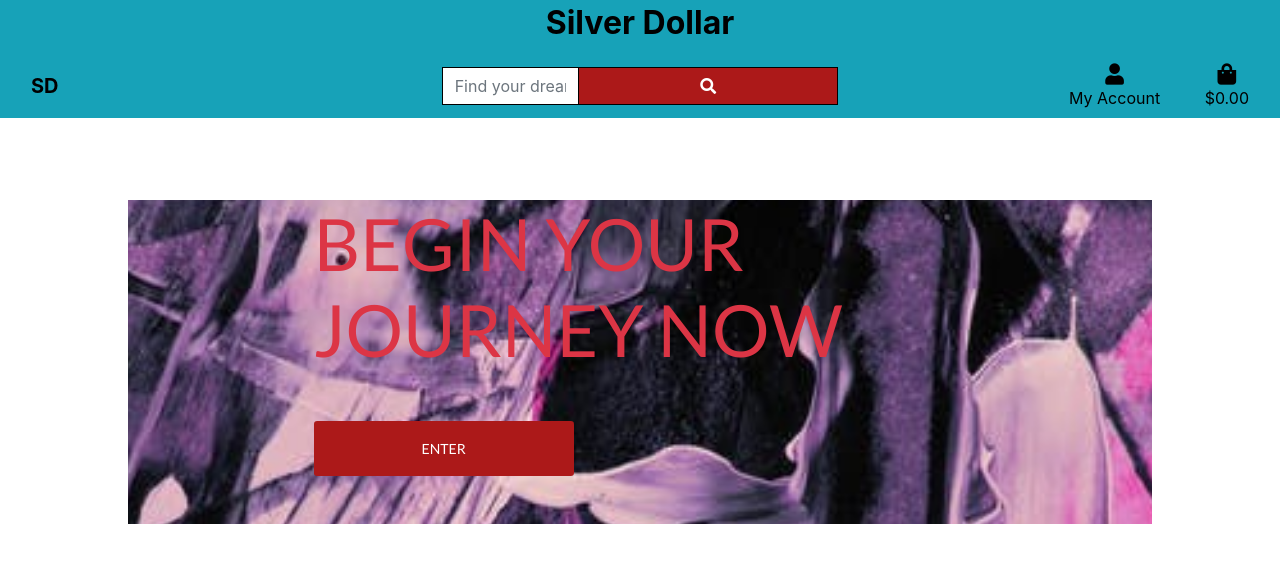
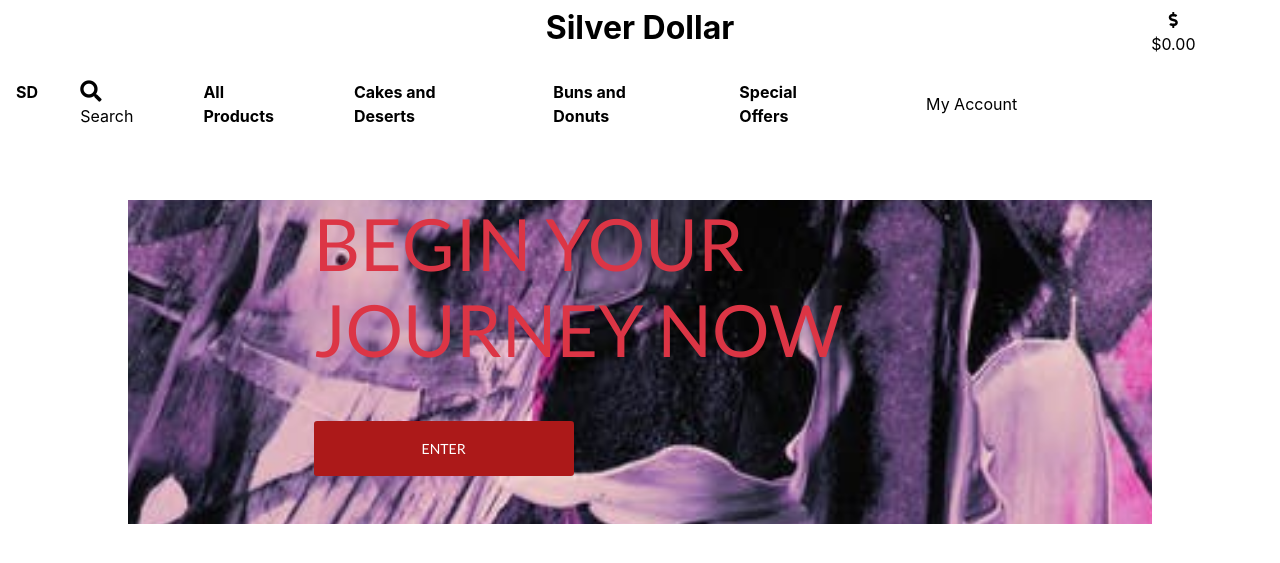
Before and after one commit to johnston9/la-donut, a Django app: page / in a window 1280 px wide. Shown: the top 563 px of the page. Run offline with Django 3.2, Linux system fonts and the light colour scheme; some libraries are stand-ins or nearby versions.

Commit message:
First nav/header version

```diff
--- a/home/templates/home/index.html
+++ b/home/templates/home/index.html
@@ -10,8 +10,8 @@
 {% endblock %}
 
 {% block content %}
-    <div class="container home-container h-100">
-        <div class="row h-100">
+    <div class="container home-container w-100 h-100">
+        <div class="row h-100 my-0">
             <div class="col-8 offset-2 my-auto">
                 <h2 class="display-3 upper text-danger">
                     Begin Your Journey Now
--- a/static/css/base.css
+++ b/static/css/base.css
@@ -51,6 +51,8 @@ html {
     color: white;
 }
 
+/*--colors--*/
+
 .text-black {
     color: #000 !important;
 }
@@ -58,6 +60,15 @@ html {
 .border-black {
     border: 1px solid black !important;
 }
+
+.text-gold {
+    color: rgb(255,215,0);
+}
+
+.bg-gold {
+    background-color: rgb(255,215,0);
+}
+
 
 /* -------------------------------- Media Queries */
 
--- a/templates/base.html
+++ b/templates/base.html
@@ -48,28 +48,47 @@
 <body>
 
     <header class="container-fluid fixed-top">
-        <!--top nav-->
-        <div id="topnav" class="row d-none bg-info d-lg-flex">
-            <div class="col">
-        <!--main title-->
+        <!--name row-->
         <div class="row">
-            <div class="col my-auto py-1 text-center">
+            <!--name-->
+            <div class="col-8 offset-2 my-auto py-1 text-center">
                 <h2 class="name text-black"><strong>Silver Dollar</strong></h2>
             </div>
+            <!--total-->
+            <div class="col-2">
+                <a class="{% if grand_total %}text-gold font-weight-bold{% else %}text-black{% endif %} nav-link" href="">
+                    <div class="text-center">
+                        <i class="fas fa-dollar-sign"></i>
+                        <p class="my-0">
+                            {% if grand_total %}
+                                ${{ grand_total|floatformat:2 }}
+                            {% else %}
+                                $0.00
+                            {% endif %}
+                        </p>
+                    </div>
+                </a>
         </div>
 
+        <!--bottom row-->
         <div class="row">
             <!--logo-->
-            <div class="col-lg-4 my-auto py-lg-0 text-left">
-                <a href="{% url 'home' %}" class="nav-link logo-link">
-                    <h5 class="logo-font text-black my-0"><strong>SD</strong></h5>
+            <div class="col-4 col-lg-2 my-auto py-lg-0">
+                <div class="float-left">
+                <a href="{% url 'home' %}" class="nav-link">
+                    <p class="text-black my-0"><strong>SD</strong></p>
                 </a>
                 </div>
             <!--search form-->
-            <div class="col-lg-4 my-auto py-lg-0">
+                <div class="float-right">
+                <a class="text-black nav-link" href="#" id="mobile-search" data-toggle="dropdown" aria-haspopup="true" aria-expanded="false">
+                        <div><i class="fas fa-search fa-lg"></i></div>
+                        <p class="my-0">Search</p>
+                </a>
+                <div class="dropdown-menu border-0 w-100 p-3 rounded-0 my-0" aria-labelledby="mobile-search">
                 <form method="GET" action="">
                     <div class="input-group w-100">
-                        <input class="form-control border border-black rounded-0" type="text" name="q" placeholder="Find your dream">
+                        <input class="form-control border border-black rounded-0" type="text" name="q" placeholder="Find">
                         <div class="input-group-append">
                             <button class="form-control btn btn-black border border-black rounded-0" type="submit">
                                 <span class="icon">
@@ -80,13 +99,23 @@
                     </div>
                 </form>
             </div>
-            <!--account/total-->
-            <div class="col-lg-4 my-auto py-lg-0">
-                <ul class="list-inline list-unstyled text-lg-right my-0">
-                    <li class="list-inline-item dropdown">
+            </div>
+            </div>
+            <!--products-->
+            <div class="col-4 col-lg-8 my-auto py-lg-0">
+                <!--<div class="d-inline">-->
+                <nav class="navbar navbar-expand-lg navbar-light w-100">
+                    <button class="navbar-toggler" type="button" data-toggle="collapse" data-target="#main-nav" aria-controls="main-nav" aria-expanded="false" aria-label="Toggle navigation">
+                        <span class="navbar-toggler-icon"></span>
+                    </button>
+                    {% include 'includes/product-nav.html' %}
+                </nav>
+            </div>
+            <!--account-->
+            <div class="col-4 col-lg-2 my-auto py-lg-0">
+                <!--<div class="d-inline">-->
                 <a class="text-black nav-link" href="#" id="user-options" data-toggle="dropdown" aria-haspopup="true" aria-expanded="false">
                     <div class="text-center">
-                                <div><i class="fas fa-user fa-lg"></i></div>
                         <p class="my-0">My Account</p>
                     </div>
                 </a>
@@ -102,33 +131,7 @@
                         <a href="{% url 'account_login' %}" class="dropdown-item">Login</a>
                     {% endif %}
                 </div>
-                    </li>
-                    <li class="list-inline-item">
-                        <a class="{% if grand_total %}text-success font-weight-bold{% else %}text-black{% endif %} nav-link" href="">
-                            <div class="text-center">
-                                <div><i class="fas fa-shopping-bag fa-lg"></i></div>
-                                <p class="my-0">
-                                    {% if grand_total %}
-                                        ${{ grand_total|floatformat:2 }}
-                                    {% else %}
-                                        $0.00
-                                    {% endif %}
-                                </p>
             </div>
-                        </a>
-                    </li>
-                </ul>
-            </div>
-        </div>
-            </div>
-    </div>
-    <!--bottom nav-->
-    <div class="row bg-white">
-        <nav class="navbar navbar-expand-lg navbar-light w-100">
-            <button class="navbar-toggler" type="button" data-toggle="collapse" data-target="#main-nav" aria-controls="main-nav" aria-expanded="false" aria-label="Toggle navigation">
-                <span class="navbar-toggler-icon"></span>
-            </button>
-        </nav>
         </div>
     </header>
 
--- /dev/null
+++ b/templates/includes/product-nav.html
@@ -0,0 +1,50 @@
+<div class="collapse navbar-collapse" id="main-nav">
+    <ul class="navbar-nav w-auto mx-auto">
+        <li class="nav-item dropdown">
+            <a class="logo-font font-weight-bold nav-link text-black mr-5" href="#" id="all-products-link" data-toggle="dropdown" aria-haspopup="true" aria-expanded="false">
+                All Products
+            </a>
+            <div class="dropdown-menu border-0" aria-labelledby="all-products-link">
+                <a href="" class="dropdown-item">By Price</a>
+                <a href="" class="dropdown-item ">By Rating</a>
+                <a href="" class="dropdown-item ">By Category</a>
+                <a href="" class="dropdown-item">All Products</a>
+            </div>
+        </li>
+
+        <li class="nav-item dropdown">
+            <a class="logo-font font-weight-bold nav-link text-black mr-5" href="#" id="clothing-link" data-toggle="dropdown" aria-haspopup="true" aria-expanded="false">
+                Cakes and Deserts
+            </a>
+            <div class="dropdown-menu border-0" aria-labelledby="clothing-link">
+                <a href="" class="dropdown-item">Pavlovas</a>
+                <a href="" class="dropdown-item">Cheesecakes</a>
+                <a href="" class="dropdown-item">Trifles</a>
+                <a href="" class="dropdown-item">All Cakes and Deserts</a>
+            </div>
+        </li>
+
+        <li class="nav-item dropdown">
+            <a class="logo-font font-weight-bold nav-link text-black mr-5" href="#" id="homeware-link" data-toggle="dropdown" aria-haspopup="true" aria-expanded="false">
+                Buns and Donuts
+            </a>
+            <div class="dropdown-menu border-0" aria-labelledby="homeware-link">
+                <a href="" class="dropdown-item">Donuts</a>
+                <a href="" class="dropdown-item">Buns</a>
+                <a href="" class="dropdown-item">All Buns and Donuts</a>
+            </div>
+        </li>
+
+        <li class="nav-item dropdown">
+            <a class="logo-font font-weight-bold nav-link text-black" href="#" id="specials-link" data-toggle="dropdown" aria-haspopup="true" aria-expanded="false">
+                Special Offers
+            </a>
+            <div class="dropdown-menu border-0" aria-labelledby="specials-link">
+                <a href="" class="dropdown-item">Vegan</a>
+                <a href="" class="dropdown-item">Deals</a>
+                <a href="" class="dropdown-item">Catering</a>
+                <a href="" class="dropdown-item">All Specials</a>
+            </div>
+        </li>
+    </ul>
+</div>
```
Lines whose indentation alone changed are shown as unchanged.
